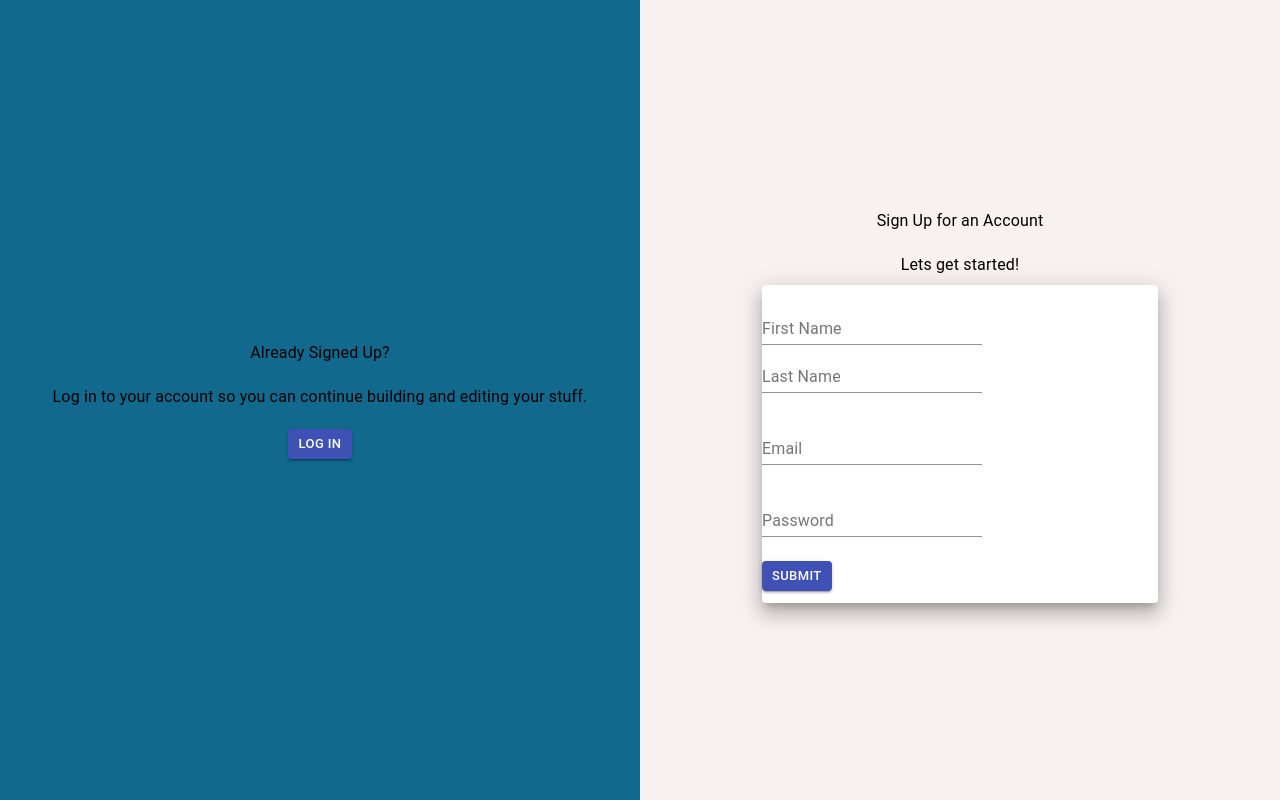
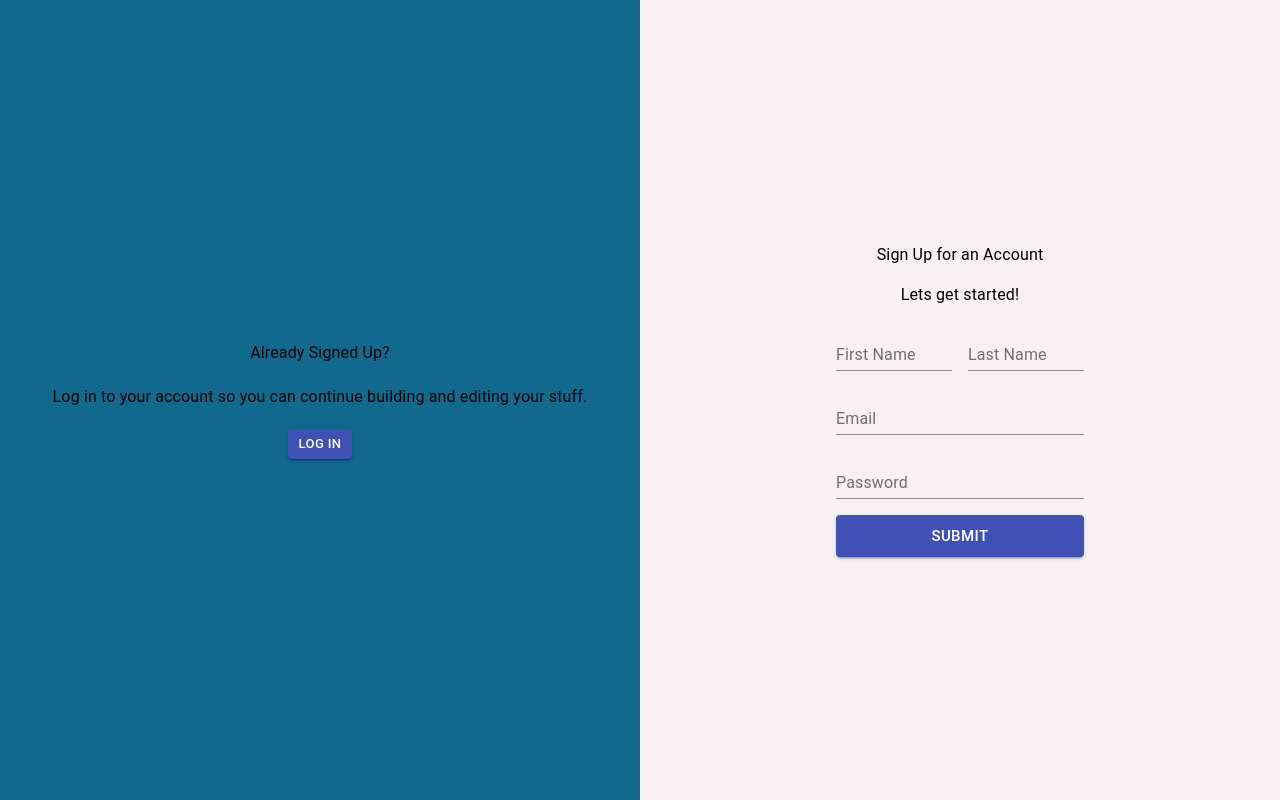
Before and after one commit to Gaganok/NormalniReactProject, a React (Create React App) app: page / in a window 1280 px wide. Built offline with nearby package versions, Linux system fonts and the light colour scheme.

Commit message:
Improved registration form layout

```diff
--- a/src/component/authorization/RegistrationForm.tsx
+++ b/src/component/authorization/RegistrationForm.tsx
@@ -1,36 +1,83 @@
-import React from 'react'
-import { Button, Container, Grid, Input, InputProps, Paper, TextField, Typography } from '@material-ui/core';
+import React from "react";
+import {
+  Button,
+  Container,
+  Grid,
+  TextField,
+  Typography,
+} from "@material-ui/core";
+import { makeStyles } from "@material-ui/core/styles";
 
+const useStyles = makeStyles((theme) => ({
+  root: {
+    textAlign:'center',
+    display:'flex',
+    justifyContent:'center',
+    alignContent:"center"
+  }
+}));
 
 export default () => {
+  const classes = useStyles();
 
-    return(
+  return (
     <div>
-            <Container maxWidth="xs">
-                <Paper elevation={12}>
-                    <Grid container alignContent='center' spacing={3} alignItems="flex-start" direction="column" >
-                        <Grid item>
+      <Container maxWidth="xs" className={classes.root}>
+        <Grid
+          container
+          xs={8}
+          alignContent="center"
+          spacing={2}
+          alignItems="flex-start"
+          justify="space-between"
+          className={classes.root}
+        >
+          <Grid item xs={12}>
+            <Typography>Sign Up for an Account </Typography>
+          </Grid>
+
+          <Grid item xs={12}>
+            <Typography>Lets get started!</Typography>
+          </Grid>
+
+          <Grid item xs={6}>
             <TextField id="first_name" label="First Name" />
+          </Grid>
+
+          <Grid item xs={6}>
             <TextField id="last_name" label="Last Name" />
           </Grid>
 
-                        <Grid item >
-                            <TextField id="email" label="Email" type='email' />
+          <Grid item xs={12}>
+            <TextField
+              id="email"
+              label="Email"
+              type="email"
+              fullWidth
+            />
           </Grid>
 
-                        <Grid item >
-                            <TextField id="password" label="Password" type='password' />
+          <Grid item xs={12}>
+            <TextField
+              id="password"
+              label="Password"
+              type="password"
+              fullWidth
+            />
           </Grid>
 
-                        <Grid item >
+          <Grid item xs={12}>
             <Button
               variant="contained"
-                                size='small'
-                                color='primary'>Submit</Button>
+              size='large'
+              color="primary"
+              fullWidth
+            >
+              Submit
+            </Button>
           </Grid>
         </Grid>
-                </Paper>
       </Container>
     </div>
-    )
-}
+  );
+};
--- a/src/page/LoginPage/Index.tsx
+++ b/src/page/LoginPage/Index.tsx
@@ -10,7 +10,7 @@ type LoginProps = {
 const LoginPage: React.FunctionComponent<LoginProps>  = ({}: LoginProps) =>{
     return(
         <div className='login_page'>
-            <div className='left'>
+            <div className='left login_content'>
                 <Typography>
                     Already Signed Up?
                 </Typography>
@@ -28,15 +28,7 @@ const LoginPage: React.FunctionComponent<LoginProps>  = ({}: LoginProps) =>{
                 </Button>
             </div>
 
-            <div className='right'>
-                <Typography>
-                    Sign Up for an Account
-                </Typography>
-
-                <Typography>
-                    Lets get started!
-                </Typography>
-
+            <div className='right login_content'>
 
                 <RegistrationForm/>
 
--- a/src/page/LoginPage/style.scss
+++ b/src/page/LoginPage/style.scss
@@ -4,10 +4,9 @@
     display: flex;
     align-items: center;
 
-    .left{
+    .login_content{
         width: 50%;
         min-height: 100vh;
-        background-color: #11698e;
 
         display: flex;
         flex-direction: column;
@@ -19,20 +18,12 @@
         }
     }
 
+    .left{
+        background-color: #11698e;
+    }
+
     .right{
-        width: 50%;
-        min-height: 100vh;
         background-color: #f8f1f1;
-
-
-        display: flex;
-        flex-direction: column;
-        align-items: center;
-        justify-content: center;
-
-        >*{
-            margin: 10px 0;
-        }
     }
 
 }
```
Lines whose indentation alone changed are shown as unchanged.
